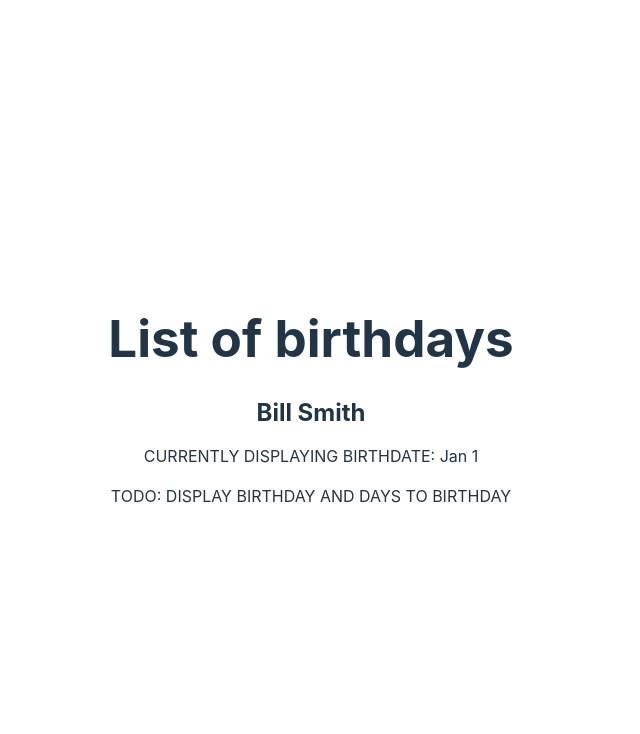
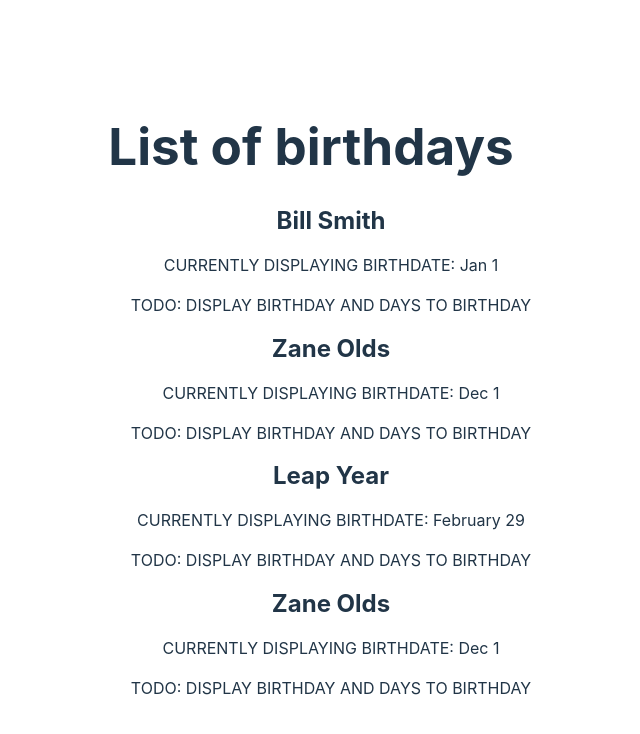
Before and after one commit to Michael-Gubb/birthday-website, a React (Vite) app in the folder birthday-client/: page / in a window 1280 px wide. Shown: the top 734 px of the page, without its empty margins (329-969 px from the left). Built offline with nearby package versions, Linux system fonts and the light colour scheme.

Commit message:
Update to list and convert sourcefile to ts

```diff
--- a/birthday-client/src/App.tsx
+++ b/birthday-client/src/App.tsx
@@ -1,5 +1,5 @@
 import { DateDisplay } from "./components/DateDisplay";
-import people from "./data/testPersons.json";
+import people from "./data/testPersons";
 import "./App.css";
 
 function App() {
@@ -7,12 +7,7 @@ function App() {
     <>
       <h1>List of birthdays</h1>
       <div className="App">
-        <DateDisplay
-          key={people[0].id}
-          id={people[0].id}
-          birthdate={people[0].birthdate}
-          name={people[0].name}
-        />
+        <DateDisplay />
       </div>
     </>
   );
--- a/birthday-client/src/components/DateDisplay.tsx
+++ b/birthday-client/src/components/DateDisplay.tsx
@@ -1,8 +1,15 @@
 import { FunctionComponent } from "react";
 import { findBirthday } from "../utils/birthdayCalculator";
 import { Person } from "../types/types";
+import peopleFromFile from "../data/testPersons";
 
-const DateDisplay: FunctionComponent<Person> = (person) => {
+interface DateDisplayElementProps {
+  person: Person;
+}
+
+const DateDisplayElement: FunctionComponent<DateDisplayElementProps> = ({
+  person,
+}) => {
   const { birthday } = findBirthday(person, new Date());
   return (
     <div>
@@ -13,4 +20,32 @@ const DateDisplay: FunctionComponent<Person> = (person) => {
   );
 };
 
+interface DateDisplayListProps {
+  people: Person[];
+}
+
+const DateDisplayList: FunctionComponent<DateDisplayListProps> = ({
+  people,
+}) => {
+  return (
+    <ul>
+      {people.map((person) => {
+        return <DateDisplayElement key={person.id} person={person} />;
+      })}
+    </ul>
+  );
+};
+
+const DateDisplay: FunctionComponent = () => {
+  if (!peopleFromFile) {
+    return <></>;
+  } else {
+    return (
+      <>
+        <DateDisplayList people={peopleFromFile} />
+      </>
+    );
+  }
+};
+
 export { DateDisplay };
--- a/birthday-client/src/data/testPersons.json
+++ /dev/null
@@ -1,4 +0,0 @@
-[{"id":1,"birthdate":"Jan 1 1980","name":"Bill Smith"},
-{"id":2,"birthdate":"Dec 1 1950","name":"Zane Olds"},
-{"id":3,"birthdate":"February 29 1992","name":"Leap Year"},
-{"id":4,"birthdate":"Dec 1 1950","name":"Zane Olds"}]
--- /dev/null
+++ b/birthday-client/src/data/testPersons.ts
@@ -0,0 +1,10 @@
+import { Person } from "../types/types";
+
+const people: Person[] = [
+  { id: 1, birthdate: "Jan 1 1980", name: "Bill Smith" },
+  { id: 2, birthdate: "Dec 1 1950", name: "Zane Olds" },
+  { id: 3, birthdate: "February 29 1992", name: "Leap Year" },
+  { id: 4, birthdate: "Dec 1 1950", name: "Zane Olds" },
+];
+
+export default people;
```
